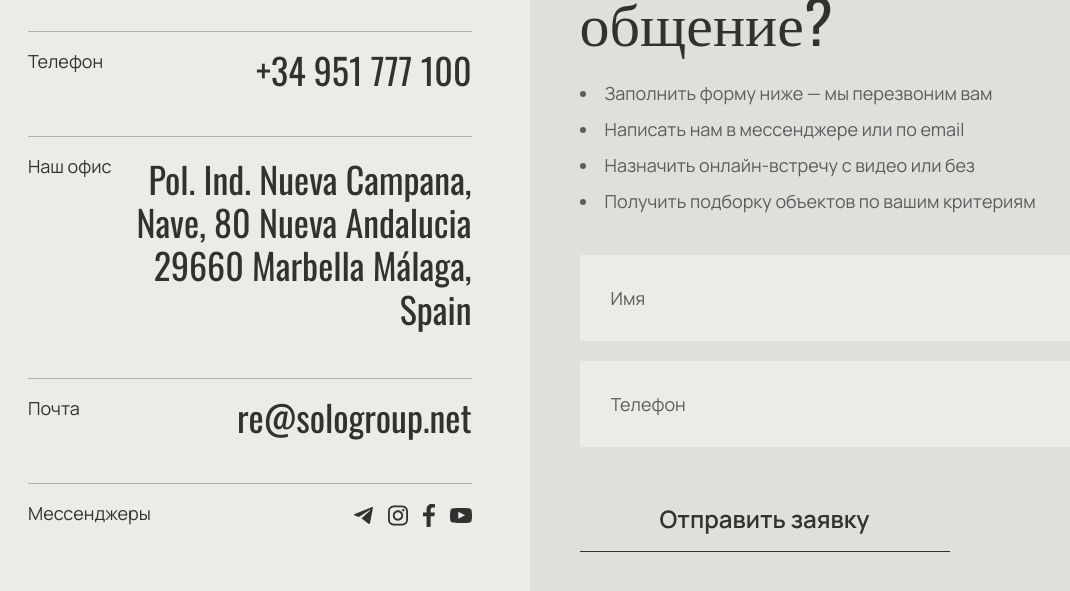
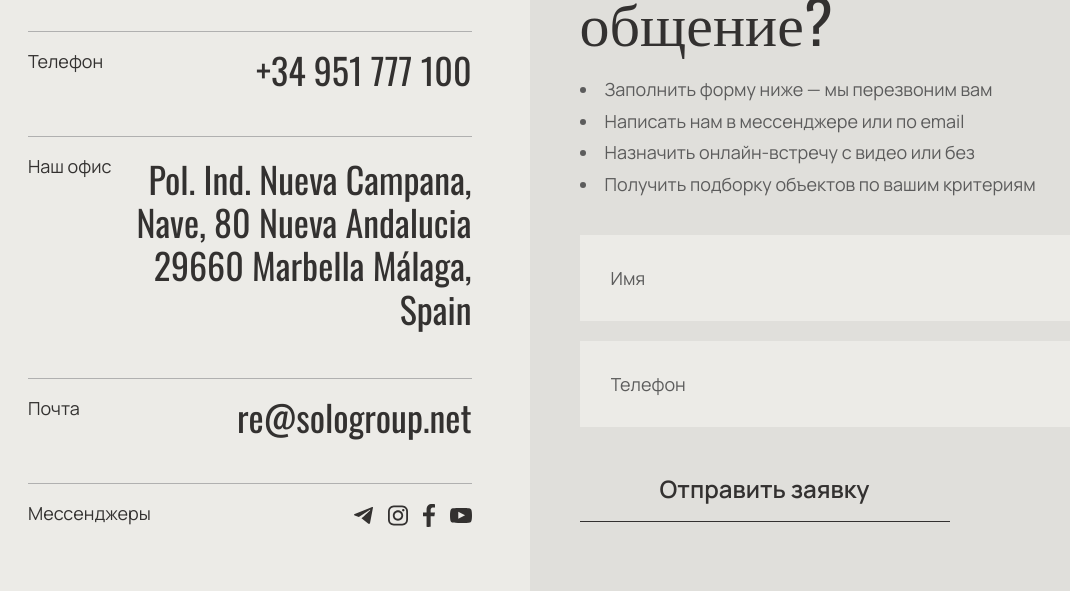
Before and after one commit to kozimovabduvali/Solo-Marbella, a website: page public/contact.html in a window 1280 px wide. Shown: the part 3053-3644 px from the top of the page, without its empty margins (0-1070 px from the left). Drawn offline with nearby package versions, Linux system fonts and the light colour scheme.

Commit message:
home page fixed

```diff
--- a/public/contact.html
+++ b/public/contact.html
@@ -555,7 +555,7 @@
                Предпочитаете <br> дистанционное общение?
               </h2>
 
-              <ul class="text-primary text-xs md:text-base lg:text-lg list-disc list-inside space-y-2">
+              <ul class="text-primary text-xs md:text-base/[1] lg:text-lg/[120%] list-disc list-inside space-y-2.5">
                 <li class="!text-secondary">
                   Заполнить форму ниже — мы перезвоним вам
                 </li>
@@ -577,7 +577,7 @@
               <input type="text" placeholder="Телефон"
                 class="w-full bg-solo-body text-primary lg:text-lg placeholder:text-secondary border border-transparent outline-none focus:border-brand-gray-200 px-5 py-3.75 lg:px-7.5 lg:py-7">
               <button
-                class="w-full lg:w-fit lg:hover-opacity-75 border-b font-semibold text-lg xl:text-2xl text-primary max-lg:bg-hover-primary py-2 lg:py-4 px-7 lg:px-20 xxl:px-35 lg:mt-5">
+                class="w-full lg:w-fit lg:hover-opacity-75 border-b font-semibold text-lg xl:text-2xl text-primary max-lg:bg-hover-primary py-2 lg:py-4 px-7 lg:px-20 xxl:px-35 lg:mt-2.5">
                 Отправить заявку
               </button>
             </form>
```
Also changed, not shown: public/css/output.css.
